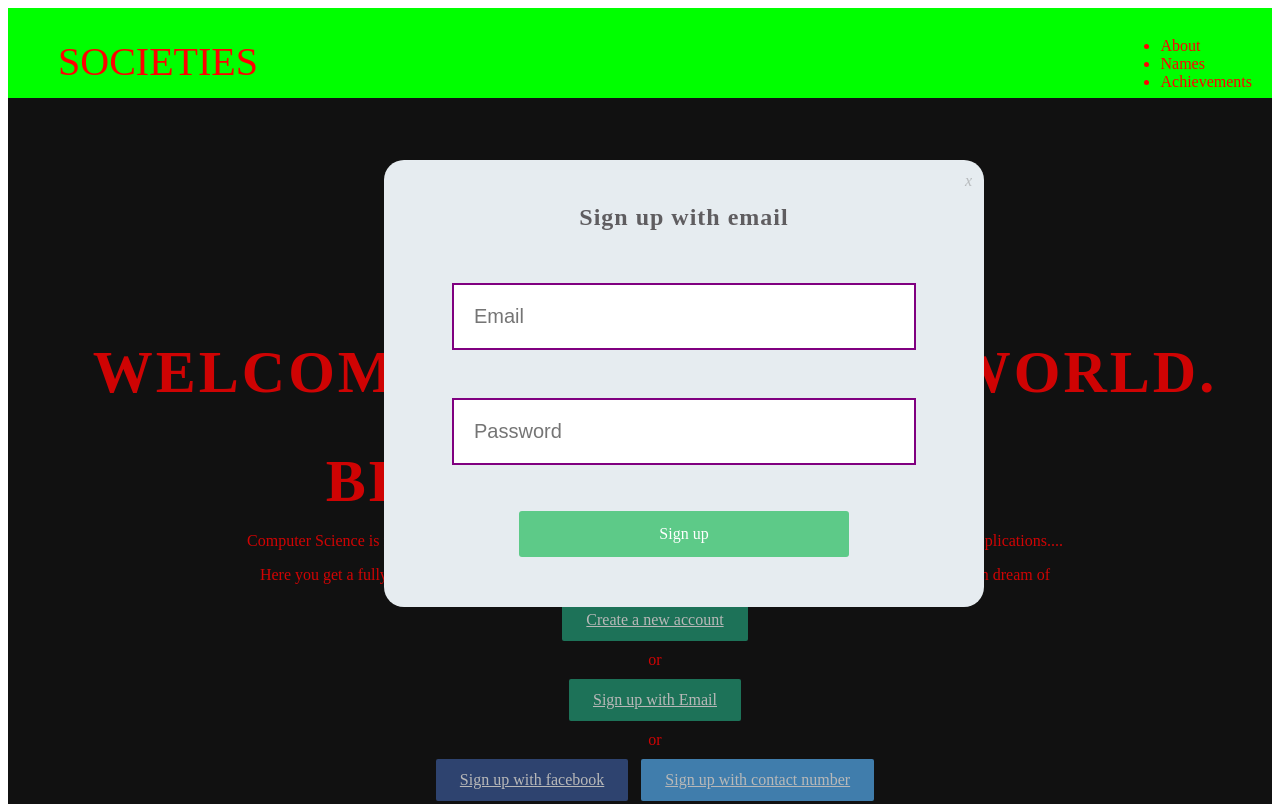
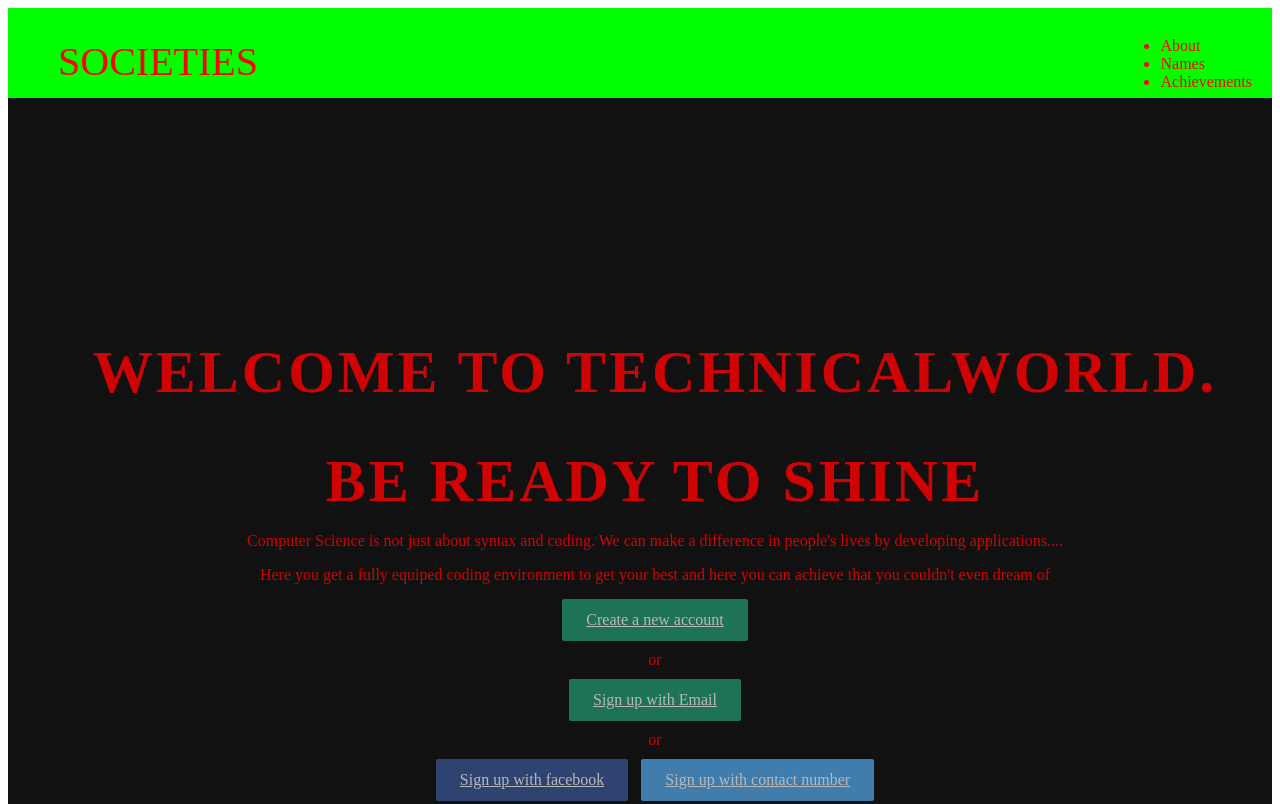
Before and after one commit to arpanmalik/akgec.techworld, a plain HTML site: page index.html in a window 1280 px wide. Shown: the top 804 px of the page. Drawn offline with Linux system fonts and the light colour scheme; some packages are replaced by stand-ins of ours; a script that the page names is missing; some icons are missing.

Commit message:
Update index.html

```diff
--- a/index.html
+++ b/index.html
@@ -35,21 +35,6 @@
 				<a href="#" class="btn contact"><span class="fa fa-contact"></span>Sign up with contact number</a>
 			</div>
 		</div>
-	    </div>
-	 <div class="signup-modal-wrapper" id="signup-modal">
-	    	<div class="modal">
-	    		<div class="close-modal">
-	    			<i class="fa fa-2x fa-times">x</i>
-	    		</div>
-	    		<div id="signup-form">
-	    			<h2>Sign up with email</h2>
-	    			<form action="#">
-	    				<input class="form-control" type="text" placeholder="Email">
-	    				<input class="form-control" type="password" placeholder="Password">
-	    				<div id="submit-btn">Sign up</div>
-	    			</form>
-	    		</div>
-	    	</div>
 	    </div>
 
 
```
